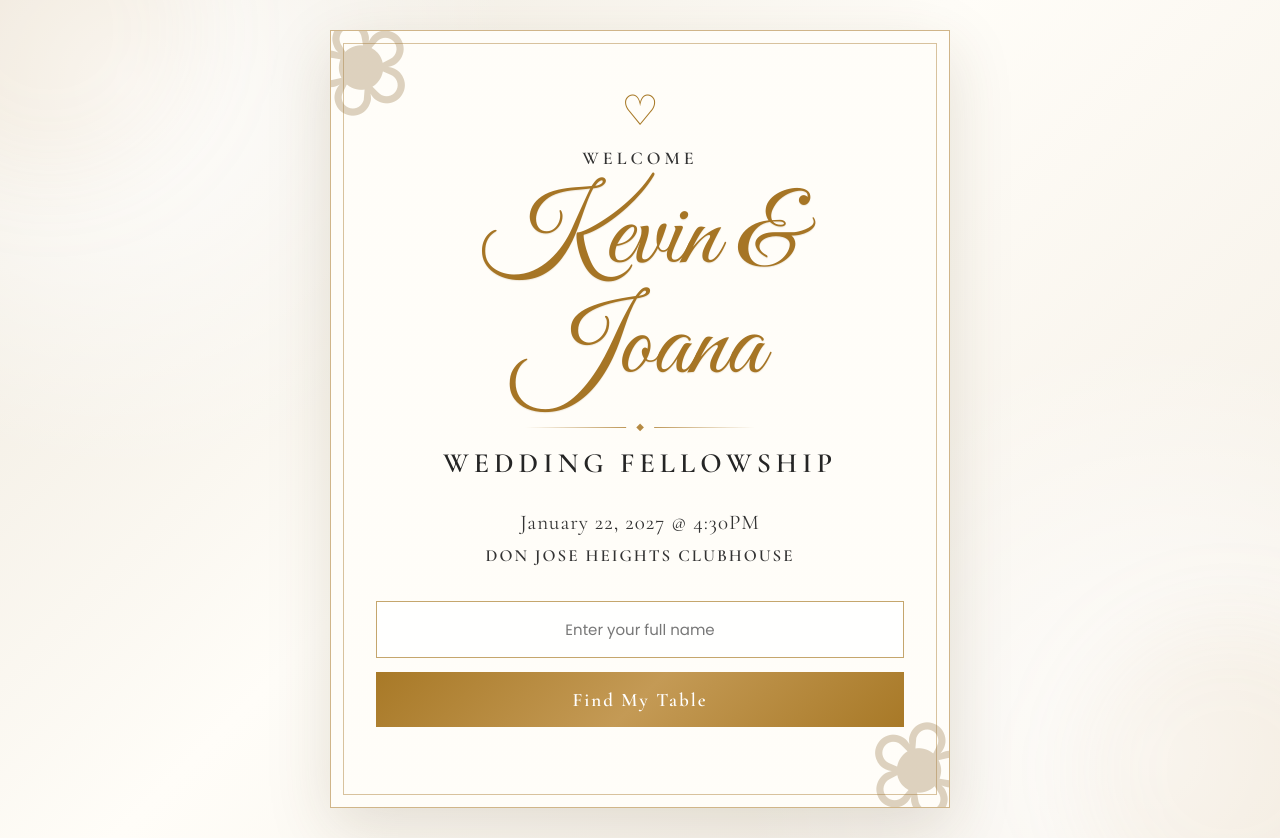
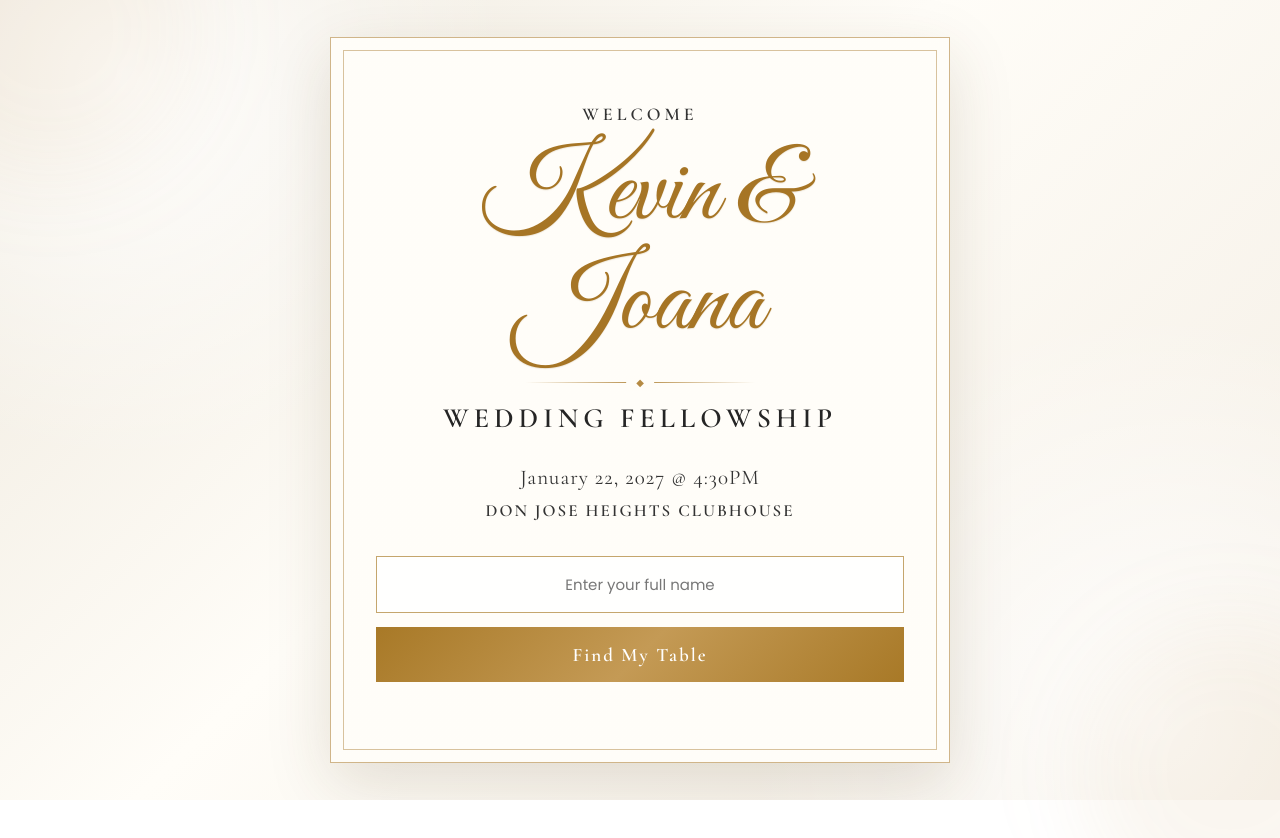
Before and after one commit to kevinserenopatayon-ai/KEVIN-JOANA-WEDDING-FELLOWSHIP, a plain HTML site: page index.html in a window 1280 px wide. After the commit the page ends 800 px from the top, so only its background shows below. Drawn offline with nearby package versions, Linux system fonts and the light colour scheme.

Commit message:
Update index.html

```diff
--- a/index.html
+++ b/index.html
@@ -18,11 +18,6 @@
 <body>
 
 <div class="card">
-
-    <div class="floral floral-top">❀</div>
-    <div class="floral floral-bottom">❀</div>
-
-    <div class="heart">♡</div>
 
     <h3>WELCOME</h3>
 
```
